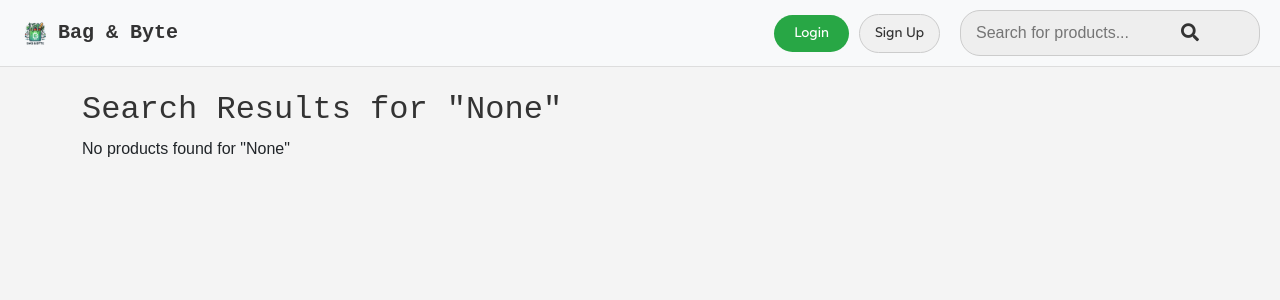
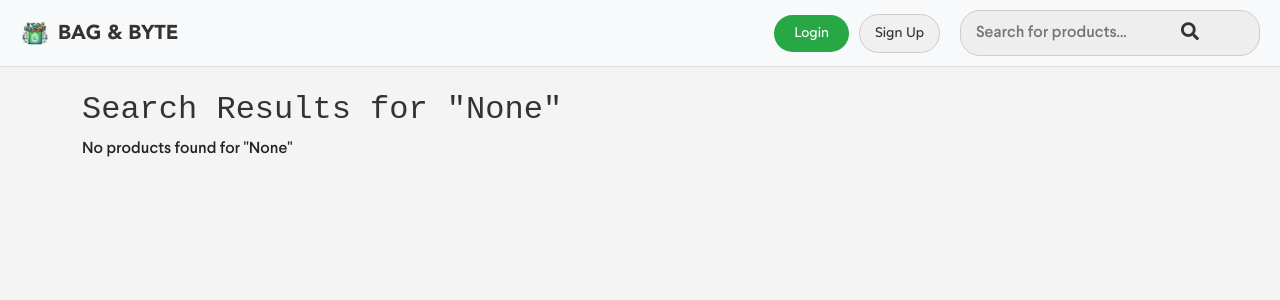
Before and after one commit to Sammedina523/Bag-and-Byte, a Flask app: page /search in a window 1280 px wide. Shown: the top 300 px of the page. Run offline with Flask 3, Linux system fonts and the light colour scheme.

Commit message:
made font and style changes

```diff
--- a/static/styles.css
+++ b/static/styles.css
@@ -20,8 +20,18 @@
     font-style: normal;
 }
 
+
+@font-face {
+    font-family: 'AvenirBlack';
+    src: url('fonts/Avenir Black.ttf') format('truetype');
+    font-weight: bold;
+    font-style: normal;
+}
+
+
+
 body {
-    font-family: 'Arial', sans-serif;
+    font-family: 'LarsseitMedium', sans-serif;
     margin: 0;
     padding: 0;
     background-color: #f4f4f4;
@@ -29,6 +39,7 @@ body {
 .logo img {
     height: 40px;
 }
+
 
 .search-bar-container {
     display: flex;
@@ -225,7 +236,8 @@ h2 {
 
 /* Specific styles for logo text and banner heading */
 .logo-text {
-    font-family: 'Courier New', Courier, monospace; /* Ensures the same font is used */
+    font-family: 'AvenirBlack', sans-serif, monospace; /* Ensures the same font is used */
+    font-weight: bold;
 }
 
 /* Button styles */
--- a/templates/account.html
+++ b/templates/account.html
@@ -45,7 +45,7 @@
                         <img src="{{ url_for('static', filename='logo.png') }}" alt="Logo">
                     </a>
                 </div>
-                <div class="logo-text">Bag & Byte</div>
+                <div class="logo-text">BAG & BYTE</div>
             </div>
 
             <div class="right-icons">
--- a/templates/cart.html
+++ b/templates/cart.html
@@ -137,7 +137,7 @@
                         <img src="{{ url_for('static', filename='logo.png') }}" alt="Logo">
                     </a>
                 </div>
-                <div class="logo-text">Bag & Byte</div>
+                <div class="logo-text">BAG & BYTE</div>
             </div>
             <div class="right-icons">
                 {% if session.get('user_id') %}
--- a/templates/checkout.html
+++ b/templates/checkout.html
@@ -96,7 +96,7 @@
                         <img src="{{ url_for('static', filename='logo.png') }}" alt="Logo">
                     </a>
                 </div>
-                <div class="logo-text">Bag & Byte</div>
+                <div class="logo-text">BAG & BYTE</div>
             </div>
 
             <div class="right-icons">
--- a/templates/index.html
+++ b/templates/index.html
@@ -113,7 +113,7 @@
                         <img src="{{ url_for('static', filename='logo.png') }}" alt="Logo">
                     </a>
                 </div>
-                <div class="logo-text">Bag & Byte</div>
+                <div class="logo-text">BAG & BYTE</div>
             </div>
 
             <div class="right-icons">
--- a/templates/login.html
+++ b/templates/login.html
@@ -18,7 +18,7 @@
                         <img src="{{ url_for('static', filename='logo.png') }}" alt="Logo">
                     </a>
                 </div>
-                <div class="logo-text">Bag & Byte</div>
+                <div class="logo-text">BAG & BYTE</div>
             </div>
 
             <div class="right-icons">
--- a/templates/product_detail.html
+++ b/templates/product_detail.html
@@ -19,7 +19,7 @@
                     <img src="{{ url_for('static', filename='logo.png') }}" alt="Logo">
                 </a>
             </div>
-            <div class="logo-text">Bag & Byte</div>
+            <div class="logo-text">BAG & BYTE</div>
         </div>
 
         <div class="right-icons">
--- a/templates/profile.html
+++ b/templates/profile.html
@@ -131,7 +131,7 @@
                         <img src="{{ url_for('static', filename='logo.png') }}" alt="Logo">
                     </a>
                 </div>
-                <div class="logo-text">Bag & Byte</div>
+                <div class="logo-text">BAG & BYTE</div>
             </div>
 
             <div class="right-icons">
--- a/templates/register.html
+++ b/templates/register.html
@@ -18,7 +18,7 @@
                         <img src="{{ url_for('static', filename='logo.png') }}" alt="Logo">
                     </a>
                 </div>
-                <div class="logo-text">Bag & Byte</div>
+                <div class="logo-text">BAG & BYTE</div>
             </div>
 
             <div class="right-icons">
--- a/templates/search_results.html
+++ b/templates/search_results.html
@@ -61,7 +61,7 @@
                         <img src="{{ url_for('static', filename='logo.png') }}" alt="Logo">
                     </a>
                 </div>
-                <div class="logo-text">Bag & Byte</div>
+                <div class="logo-text">BAG & BYTE</div>
             </div>
 
             <div class="right-icons">
```
Also changed, not shown: static/fonts/Avenir Black.ttf (added), static/logo.png, users.db, 3 other files.
